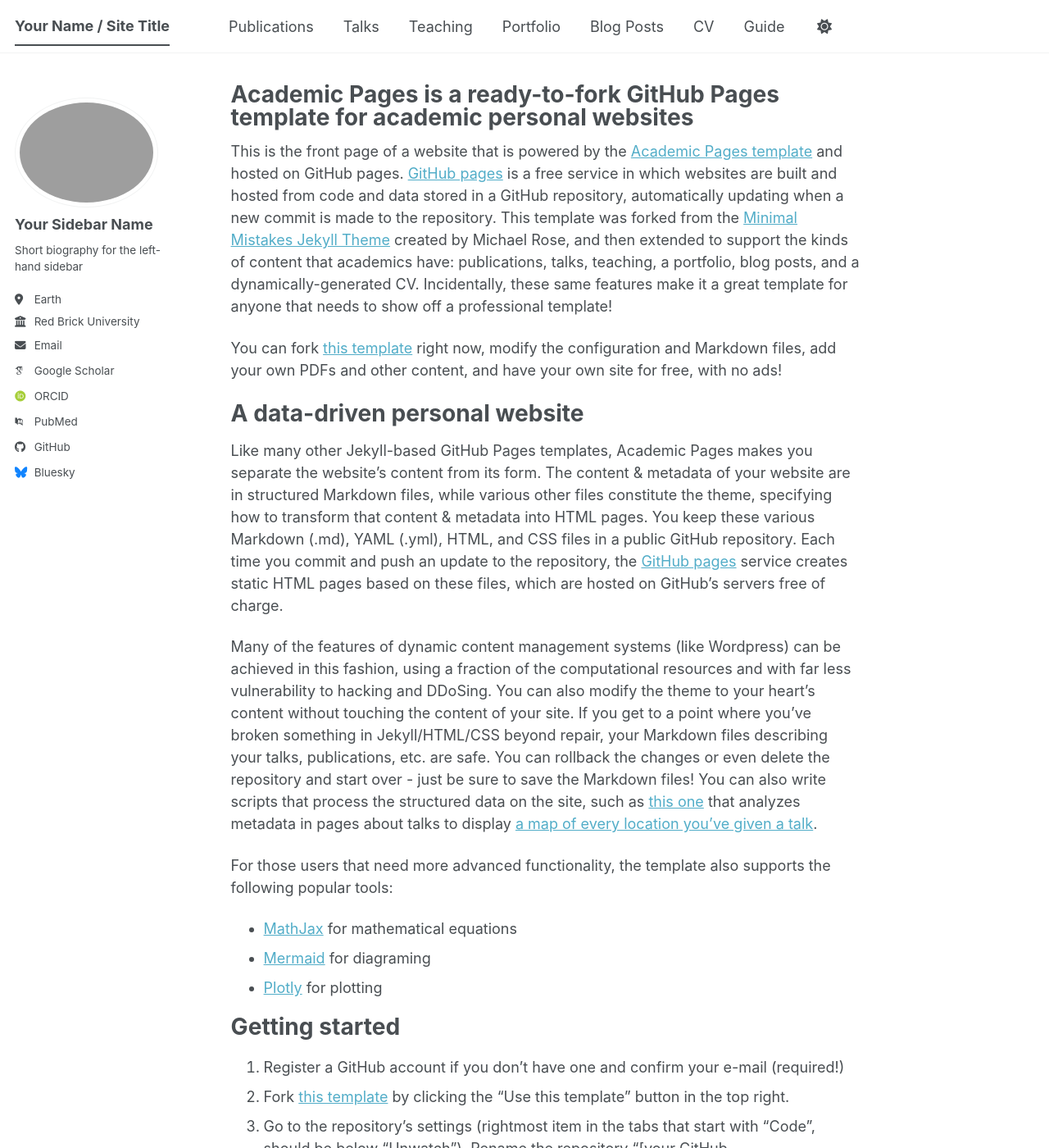
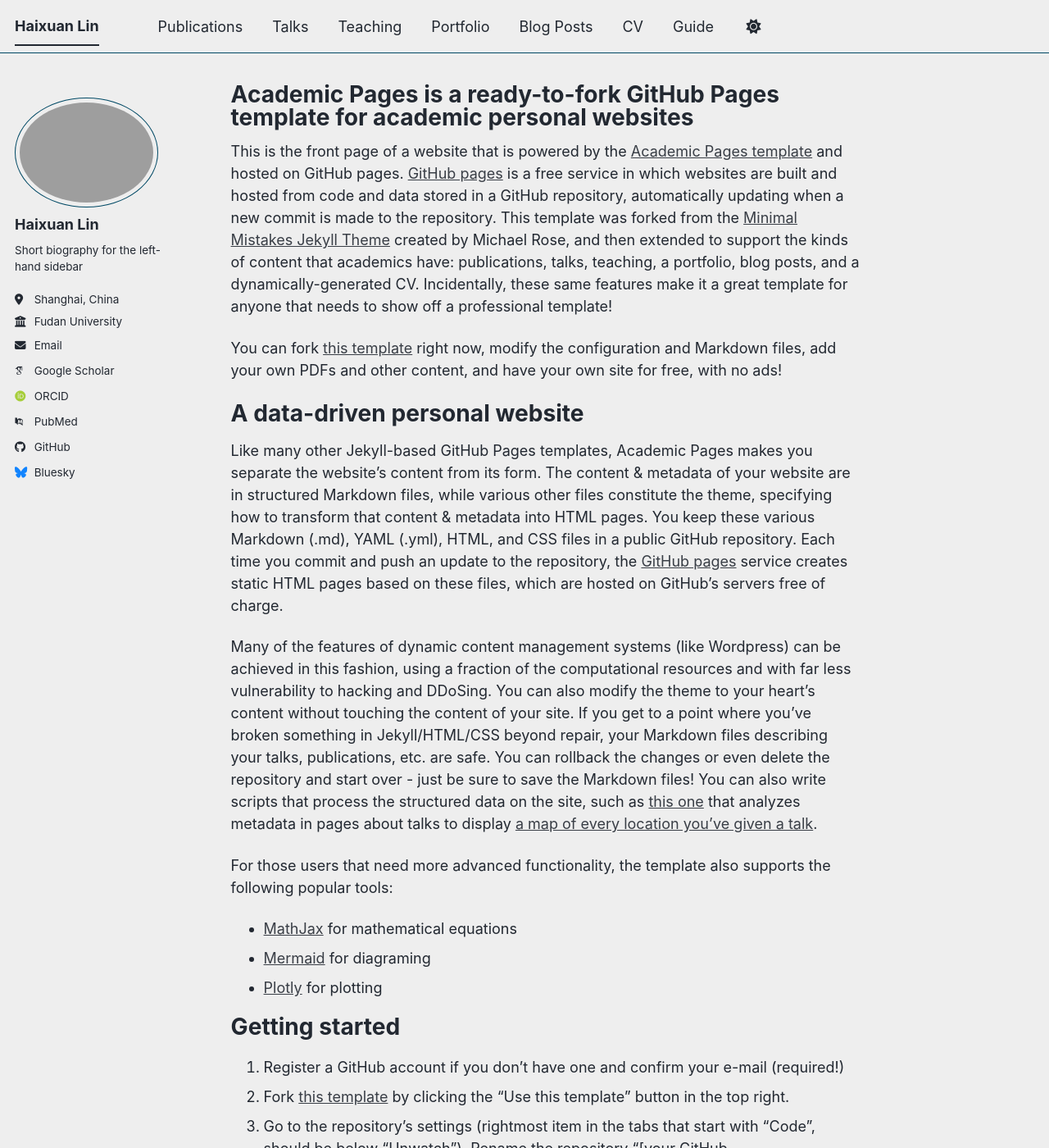
Before and after one commit to HaiXuan-Lin/HaiXuan-Lin.github.io, a Jekyll site: the page built from _pages/about.md, in a window 1280 px wide and 1400 px high. Shown: the whole window at 82% size. Built offline with Jekyll 4.4.1, drawn with Linux system fonts in a browser that asks for light colours; some web fonts are replaced; a script bundle is joined from its source files by our own code; library files that are not in the unit come from our copies; some of the changed text lies outside the part shown.

Commit message:
made a few minor changes to the _config.yml

```diff
--- a/_config.yml
+++ b/_config.yml
@@ -8,15 +8,15 @@
 
 # Basic Site Settings
 locale                   : "en-US"
-site_theme               : "default" # The available themes options are "default", "air", "sunrise", "mint", "dirt" and "contrast"
-title                    : "Your Name / Site Title"
+site_theme               : "air" # The available themes options are "default", "air", "sunrise", "mint", "dirt" and "contrast"
+title                    : "Haixuan Lin"
 title_separator          : "-"
-name                     : &name "Your Name"
-description              : &description "Your Name's academic portfolio"   # Update this with a general description of your site, this is the default if not overridden by a page
-url                      : https://academicpages.github.io # The base hostname & protocol for your site e.g. "https://[your GitHub username].github.io",
+name                     : &name "Haixuan Lin"
+description              : &description "A student in physics"   # Update this with a general description of your site, this is the default if not overridden by a page
+url                      : https://haixuan-lin.github.io # The base hostname & protocol for your site e.g. "https://[your GitHub username].github.io",
                                                            # or if you already have some other page hosted on Github then use "https://[your GitHub username].github.io/[Your Repo Name]"
 baseurl                  : "" # the subpath of your site, e.g. "/blog"
-repository               : "academicpages/academicpages.github.io"
+repository               : "haixuan-lin/haixuan-lin.github.io"
 
 # Site Author - The following control what appear as part of the author content on the side bar.
 #               If a field is blank the icon and link will not appear, otherwise it will be shown.
@@ -24,13 +24,13 @@
 author:
   # Biographic information
   avatar           : "profile.png"
-  name             : "Your Sidebar Name"
+  name             : "Haixuan Lin"
   pronouns         : # example: "she/her"
   bio              : "Short biography for the left-hand sidebar"
-  location         : "Earth"
-  employer         : "Red Brick University"
+  location         : "Shanghai, China"
+  employer         : "Fudan University"
   uri              : # URL
-  email            : "none@example.org"
+  email            : "haixuan.lin2005@gmail.com"
 
   # Academic websites
   academia         : # URL
@@ -38,10 +38,10 @@
   googlescholar    : "https://scholar.google.com/citations?user=PS_CX0AAAAAJ"
   inspire-hep      : # URL
   impactstory      : # URL
-  orcid            : "https://orcid.org/yourorcidurl"
+  orcid            : ""
   semantic         : # URL
   ssrn             : # URL
-  pubmed           : "https://www.ncbi.nlm.nih.gov/pubmed/?term=john+snow"
+  pubmed           : ""
   researchgate     : # URL
   scopus           : # URL
   zotero           : # URL
@@ -51,13 +51,13 @@
   bitbucket        : # Username - Update with your username on the site
   codepen          : # Username
   dribbble         : # Username
-  github           : "academicpages"
+  github           : "HaiXuan-Lin"
   kaggle           : # Username
   stackoverflow    : # User number or user number and name (i.e., use "1" or "1/jeff-atwood")
 
   # Social media
   artstation       : # Username
-  bluesky          : "bsky.app" # Replace this with you Bluesky username
+  bluesky          : "" # Replace this with you Bluesky username
   facebook         : # Username
   flickr           : # Username
   foursquare       : # Username
```
Also changed, not shown: images/profile.jpg (added), 2 other files.
